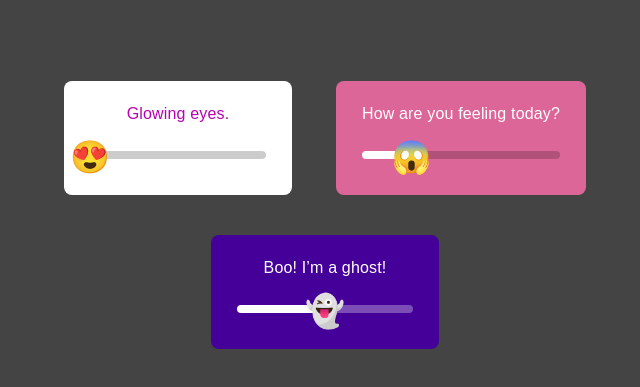
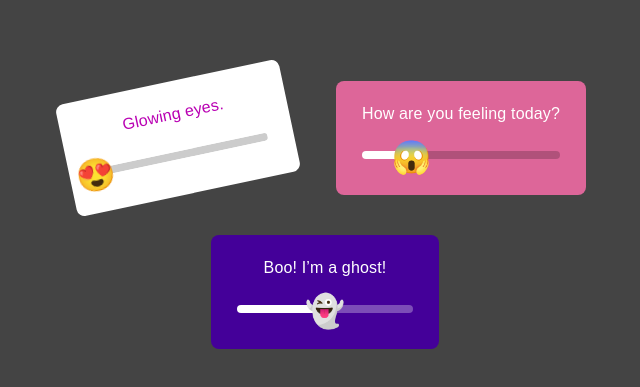
Before and after one commit to leofavre/emoji-slider, a website: page sample/index.html in a window 1280 px wide. Shown: the part 259-646 px from the top of the page, without its empty margins (315-955 px from the left). Drawn offline with Linux system fonts and the light colour scheme.

Commit message:
Add example with rotation

```diff
--- a/sample/index.css
+++ b/sample/index.css
@@ -13,6 +13,10 @@ img {
   width: 320px;
 }
 
+emoji-slider:nth-of-type(1) {
+  transform: rotate(-12deg);
+}
+
 emoji-slider:nth-of-type(2) {
   background: #d69;
   --emoji-slider-text-color: #ffeedc;
```
